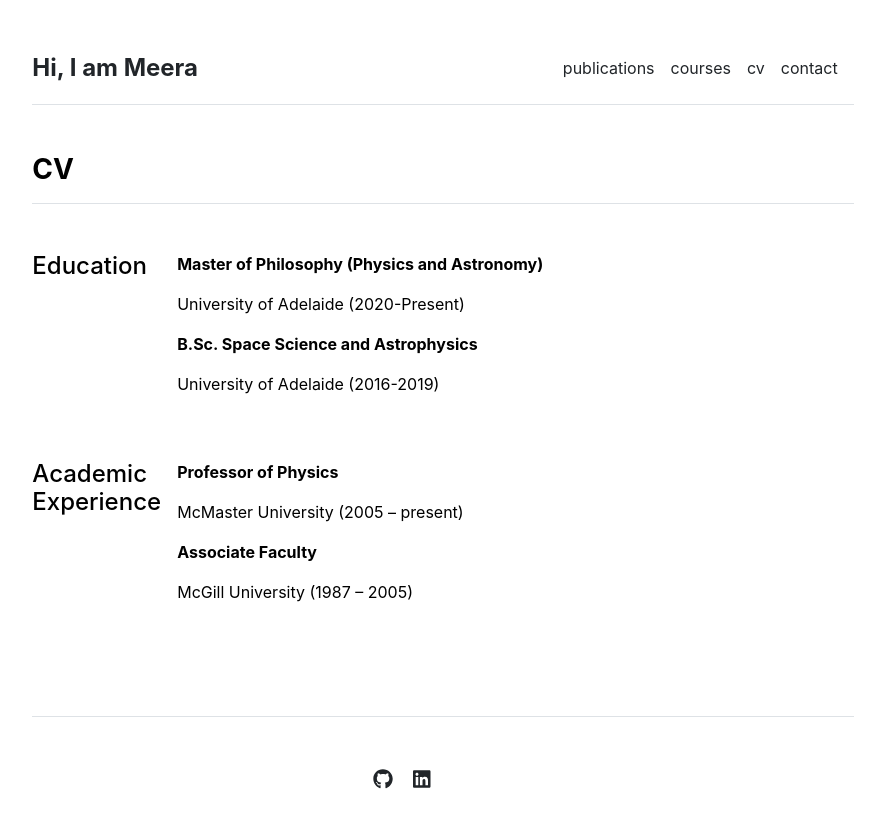
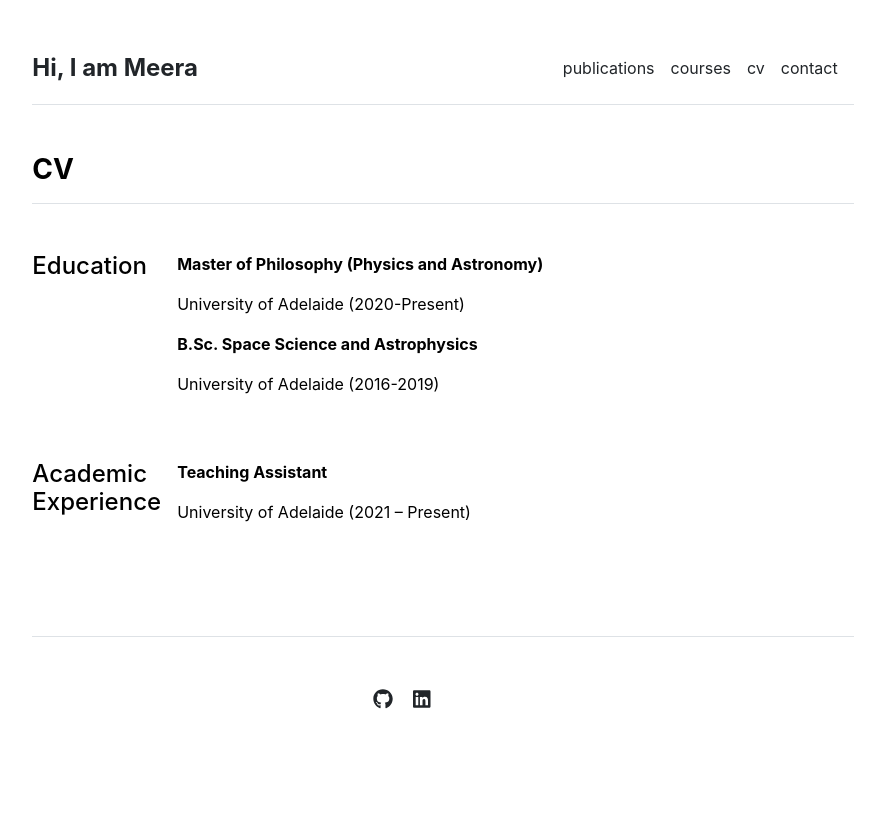
Before and after one commit to astrogirl1/astrogirl1, a Jekyll site: the page built from cv.md, in a window 1280 px wide. Shown: the top 828 px of the page, without its empty margins (197-1082 px from the left). Built offline with Jekyll 4.4.1, drawn with Linux system fonts in a browser that asks for light colours.

Commit message:
update academic-experience.yml

```diff
--- a/_data/cv/academic-experience.yml
+++ b/_data/cv/academic-experience.yml
@@ -1,5 +1,2 @@
-- title: 'Professor of Physics'
-  description: 'McMaster University (2005 – present)'
-
-- title: 'Associate Faculty'
-  description: 'McGill University (1987 – 2005)'
+- title: 'Teaching Assistant'
+  description: 'University of Adelaide (2021 – Present)'
```
